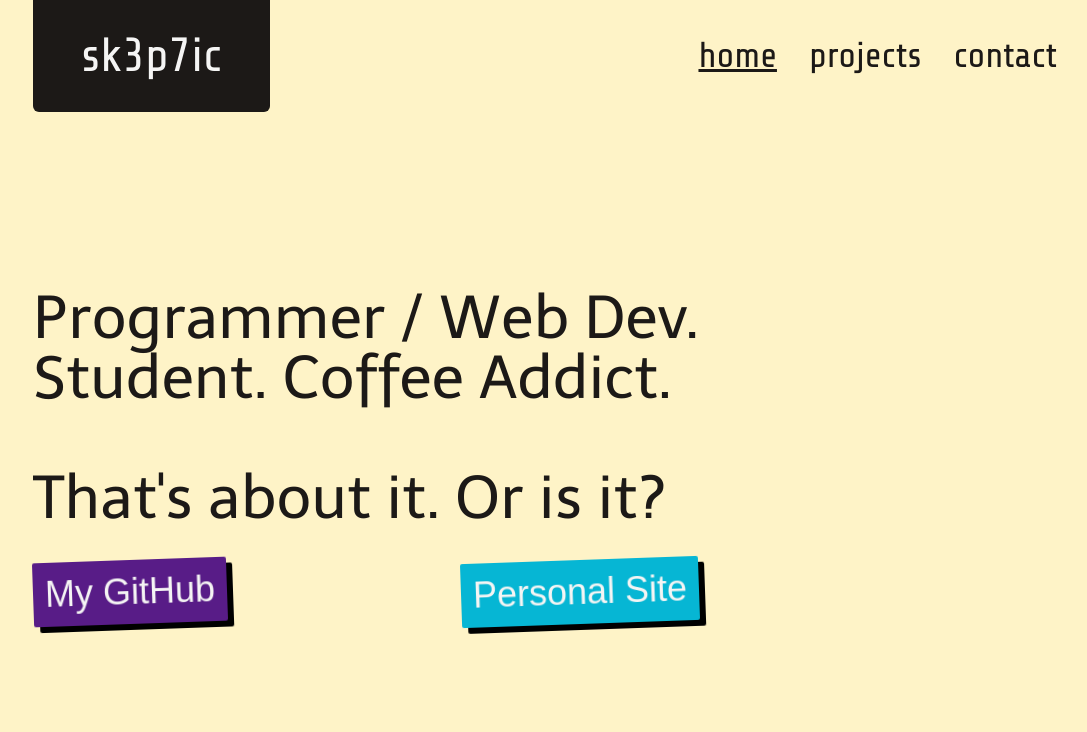
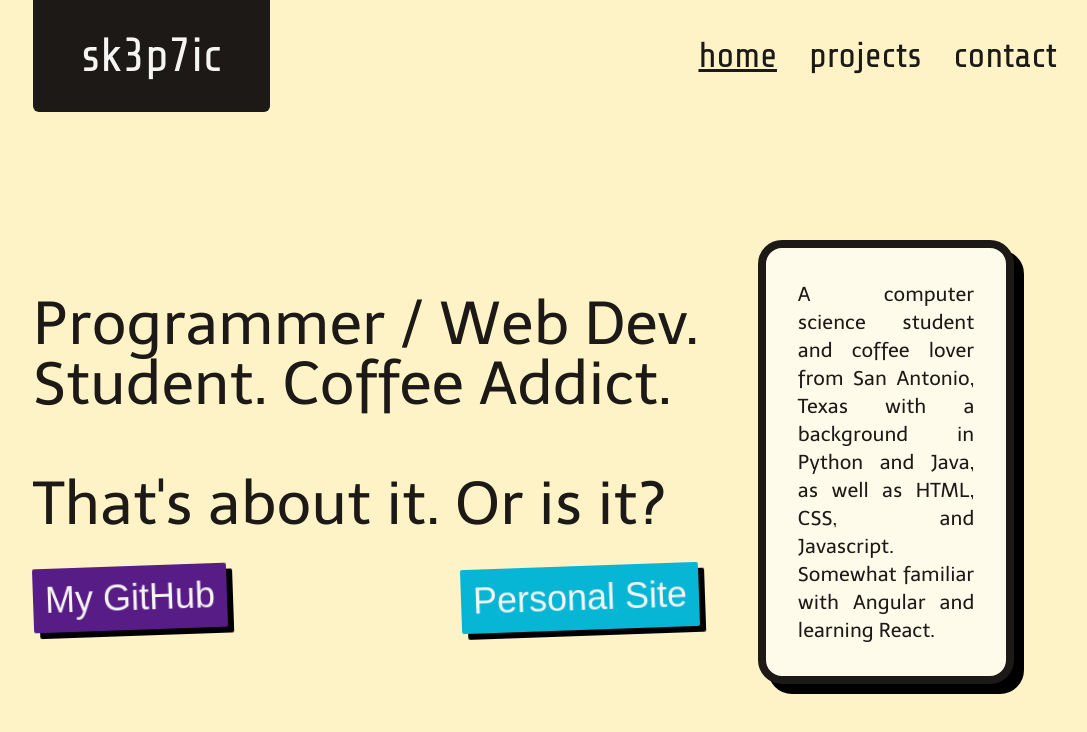
Before and after one commit to sk3p7ic/sk3p7ic-site, a React (Create React App) app: page / in a window 1280 px wide. Shown: the top 732 px of the page, without its empty margins (95-1182 px from the left). Built offline with nearby package versions, Linux system fonts and the light colour scheme; a web font is replaced by a local one.

Commit message:
Worked on adding info panel to home page

```diff
--- a/src/pages/home/home.js
+++ b/src/pages/home/home.js
@@ -3,11 +3,10 @@ import { MdCode } from "react-icons/md";
 import { FunkyButton } from "../../components/button/button";
 
 export const HomePage = () => {
-  const iconSize = window.innerWidth * 0.125;
   return (
     <div className="flex-grow w-full h-full p-32 flex gap-4">
       <div className="flex flex-col gap-8 justify-center">
-        <h1 className="font-telex text-6xl">
+        <h1 className="font-telex text-6xl whitespace-nowrap">
           Programmer / Web Dev.
           <br />
           Student. Coffee Addict.
@@ -23,7 +22,17 @@ export const HomePage = () => {
           </FunkyButton>
         </div>
       </div>
-      <div className="flex-grow"></div>
+      <div className="flex-grow flex justify-center">
+        <div className="w-3/4 p-8 border-8 rounded-3xl border-stone-900 bg-amber-50 drop-shadow-[10px_10px_0px_rgba(0,0,0,1)]">
+          <div className="flex flex-col font-telex text-xl">
+            <p className="text-justify">
+              A computer science student and coffee lover from San Antonio,
+              Texas with a background in Python and Java, as well as HTML, CSS,
+              and Javascript. Somewhat familiar with Angular and learning React.
+            </p>
+          </div>
+        </div>
+      </div>
     </div>
   );
 };
```
